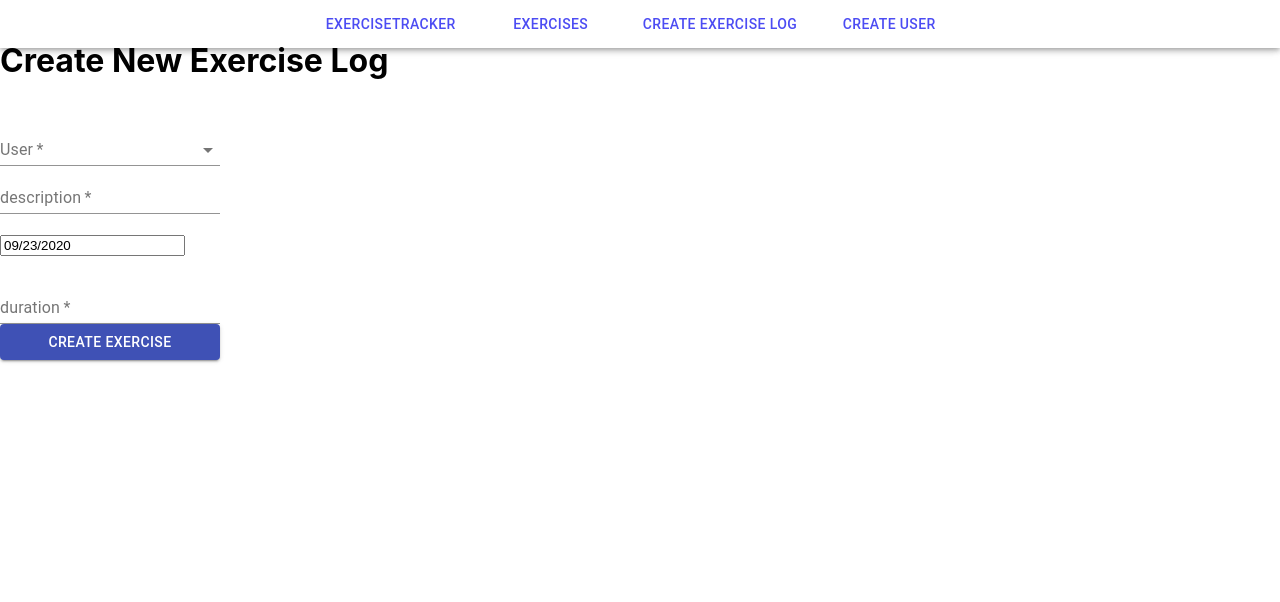
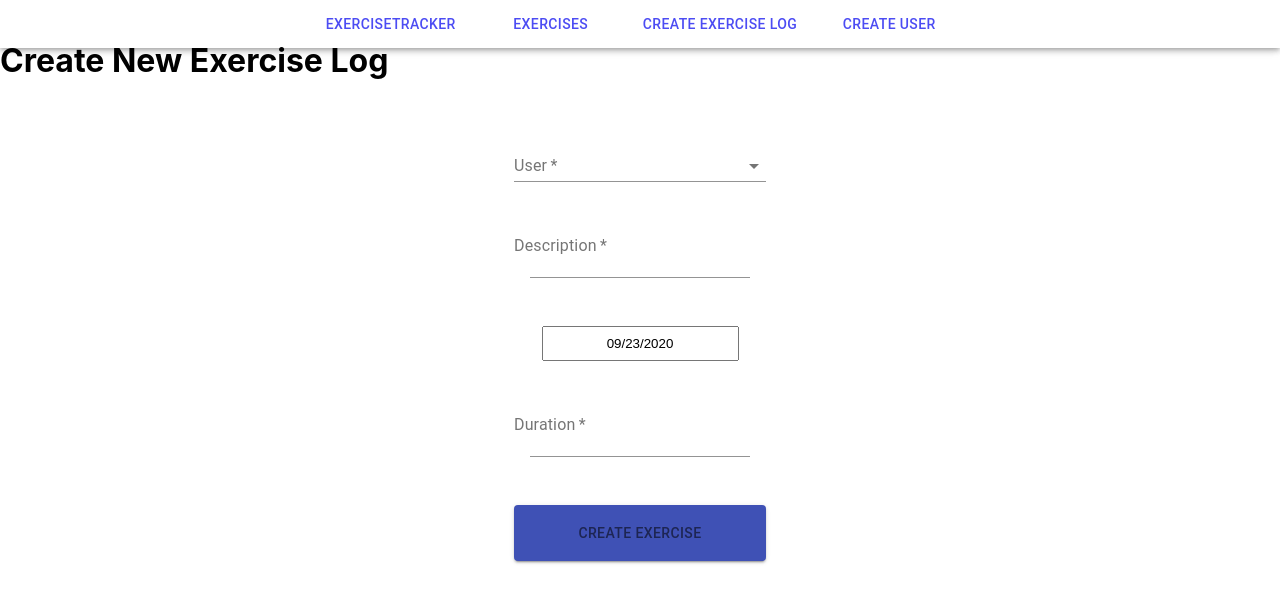
Before and after one commit to colinjcason/Exercise-Tracker, a React (Create React App) app in the folder exercise-tracker/: page /create in a window 1280 px wide. Shown: the top 602 px of the page. Built offline with nearby package versions, Linux system fonts and the light colour scheme; the HTML template or start-up script is replaced by a standard one.

Commit message:
styled form

```diff
--- a/exercise-tracker/src/components/CreateExercise.js
+++ b/exercise-tracker/src/components/CreateExercise.js
@@ -1,4 +1,4 @@
-import React, { useState } from 'react';
+import React, { useState, useEffect } from 'react';
 import TextField from '@material-ui/core/TextField';
 import DatePicker from 'react-datepicker';
 import 'react-datepicker/dist/react-datepicker.css';
@@ -7,9 +7,29 @@ import Select from '@material-ui/core/Select';
 import MenuItem from '@material-ui/core/MenuItem';
 import FormControl from '@material-ui/core/FormControl';
 import Button from '@material-ui/core/Button';
+import Grid from '@material-ui/core/Grid';
+import { makeStyles } from '@material-ui/core/styles';
 
+const useStyles = makeStyles((theme) => ({
+    root: {
+      flexGrow: 1,
+      textAlign: 'center',
+      minWidth: '100%',
+    },
+    paper: {
+      padding: theme.spacing(2),
+      textAlign: 'center',
+      color: theme.palette.text.secondary,
+    },
+    date: {
+        padding: theme.spacing(1),
+        textAlign: 'center',
+    }
+  }));
 
 function CreateExercise() {
+    const classes = useStyles();
+
     const [username, setUsername] = useState('');
     const [description, setDescription] = useState('');
     const [duration, setDuration] = useState(0);
@@ -41,20 +61,22 @@ function CreateExercise() {
         e.preventDefault();
 
         const exercise = {
-            username: setUsername(username),
-            description: setDescription(description),
-            duration: setDuration(duration),
-            date: setDate(date),
+            username: username,
+            description: description,
+            duration: duration,
+            date: date,
         };
 
         console.log(exercise);
 
-        // window.location = '/';
+        window.location = '/';
     };
 
     return (
         <div>
             <h1>Create New Exercise Log</h1>
+            <Grid container className={classes.root}>
+                <Grid item xs={12} className={classes.paper}>
                     <FormControl required margin='normal'>
                         <InputLabel>User</InputLabel>
                         <Select labelId='user' id='user' value={username} onChange={onChangeUsername} >
@@ -62,14 +84,17 @@ function CreateExercise() {
                             <MenuItem value={'test user'} >test user</MenuItem>
                             <MenuItem value={'test user'} >test user</MenuItem>
                         </Select>
-                    <TextField required label='description' onChange={onChangeDescription} />
-                    <br />
-                    <DatePicker selected={date} onChange={onChangeDate} />
-                    <br />
-                    <TextField required label='duration' onChange={onChangeDuration} />
-                    <Button variant='contained' color='primary' onClick={onSubmit}>Create Exercise</Button>
+                        <Grid item xs={12} className={classes.paper}></Grid>
+                        <TextField className={classes.paper} required label='Description' onChange={onChangeDescription} />
+                        <Grid item xs={12} className={classes.paper}></Grid>
+                        <DatePicker className={classes.date} selected={date} onChange={onChangeDate} />
+                        <Grid item xs={12} className={classes.paper}></Grid>
+                        <TextField className={classes.paper} required label='Duration' onChange={onChangeDuration} />
+                        <Grid item xs={12} className={classes.paper}></Grid>
+                        <Button className={classes.paper} variant='contained' color='primary' onClick={onSubmit}>Create Exercise</Button>
                     </FormControl>
-
+                </Grid>
+            </Grid>
         </div>
 
     )
```
Lines whose indentation alone changed are shown as unchanged.
